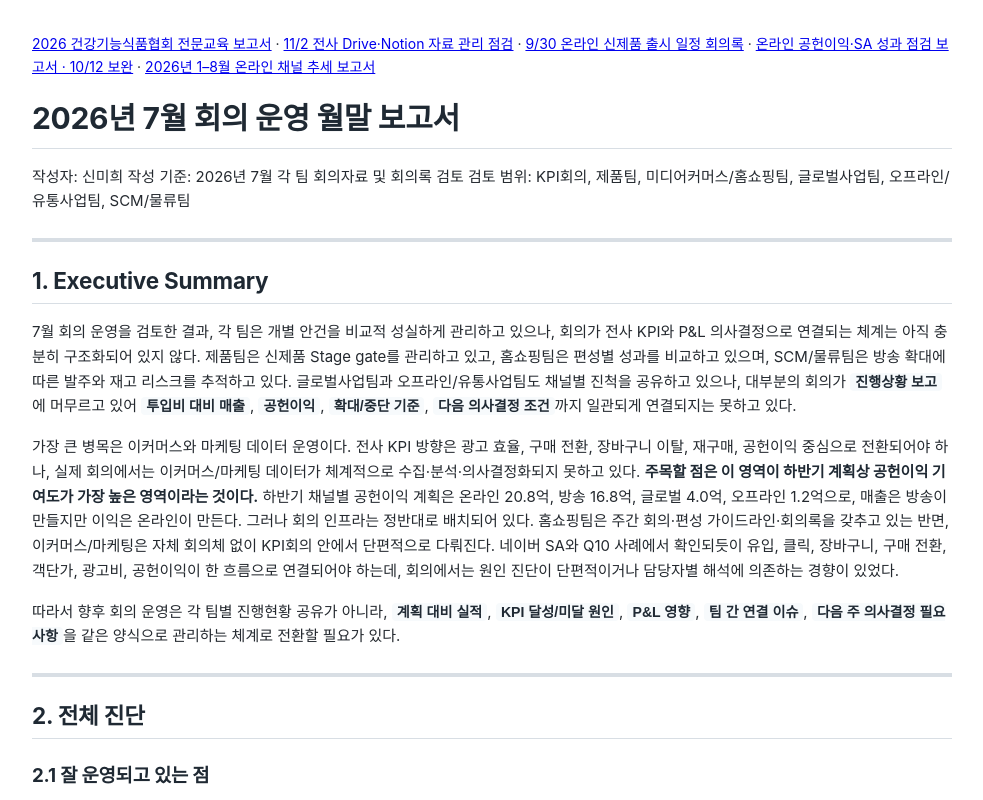
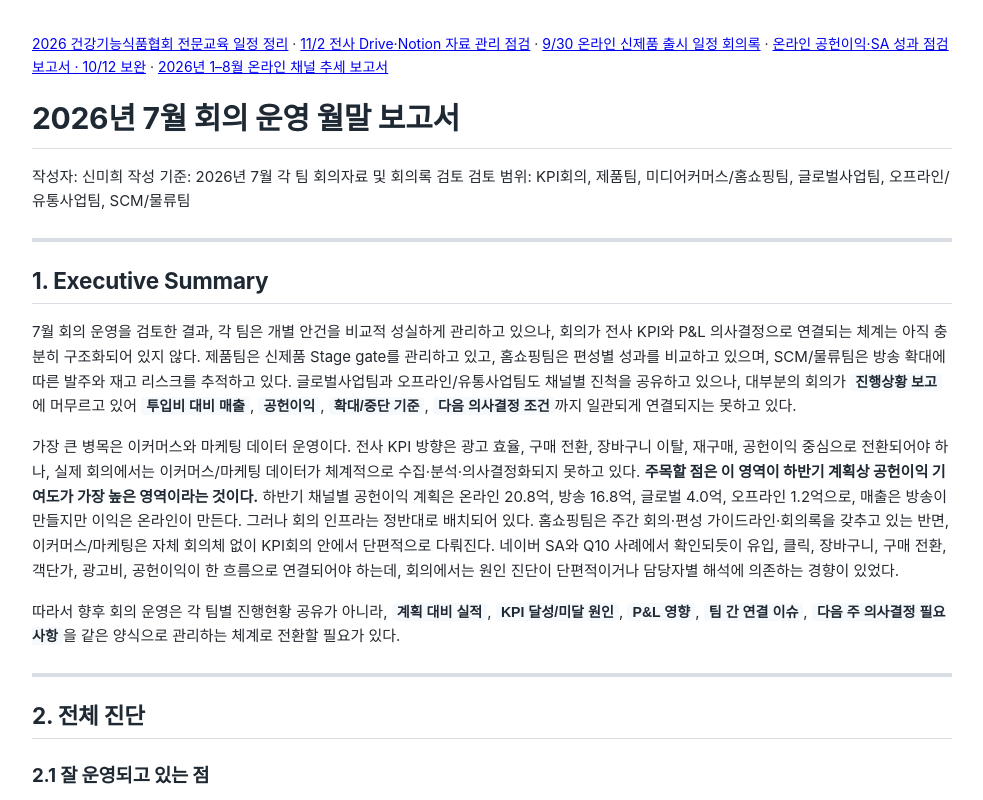
Before and after one commit to miheeshin110-a11y/meeting-report-2026-07, a plain HTML site: page index.html in a window 1280 px wide. Shown: the top 800 px of the page, without its empty margins (148-1131 px from the left). Drawn offline with Linux system fonts and the light colour scheme.

Commit message:
Rename KHFF training schedule title [skip-slack]

```diff
--- a/index.html
+++ b/index.html
@@ -186,7 +186,7 @@
 </head>
 <body>
   <main>
-<nav aria-label="추가 보고서 및 회의록" style="margin:0 0 20px;font-size:14px;text-align:left"><a href="khff-2026-training-calendar.html">2026 건강기능식품협회 전문교육 보고서</a> · <a href="drive-notion-261102-audit.html">11/2 전사 Drive·Notion 자료 관리 점검</a> · <a href="new-product-260930-minutes.html">9/30 온라인 신제품 출시 일정 회의록</a> · <a href="online-2026-01-08-profit-sa-review.html">온라인 공헌이익·SA 성과 점검 보고서 · 10/12 보완</a> · <a href="online-2026-01-08-trend.html">2026년 1–8월 온라인 채널 추세 보고서</a></nav>
+<nav aria-label="추가 보고서 및 회의록" style="margin:0 0 20px;font-size:14px;text-align:left"><a href="khff-2026-training-calendar.html">2026 건강기능식품협회 전문교육 일정 정리</a> · <a href="drive-notion-261102-audit.html">11/2 전사 Drive·Notion 자료 관리 점검</a> · <a href="new-product-260930-minutes.html">9/30 온라인 신제품 출시 일정 회의록</a> · <a href="online-2026-01-08-profit-sa-review.html">온라인 공헌이익·SA 성과 점검 보고서 · 10/12 보완</a> · <a href="online-2026-01-08-trend.html">2026년 1–8월 온라인 채널 추세 보고서</a></nav>
 
 <h1>2026년 7월 회의 운영 월말 보고서</h1>
 <p>작성자: 신미희 작성 기준: 2026년 7월 각 팀 회의자료 및 회의록 검토 검토 범위: KPI회의, 제품팀, 미디어커머스/홈쇼핑팀, 글로벌사업팀, 오프라인/유통사업팀, SCM/물류팀</p>
```
